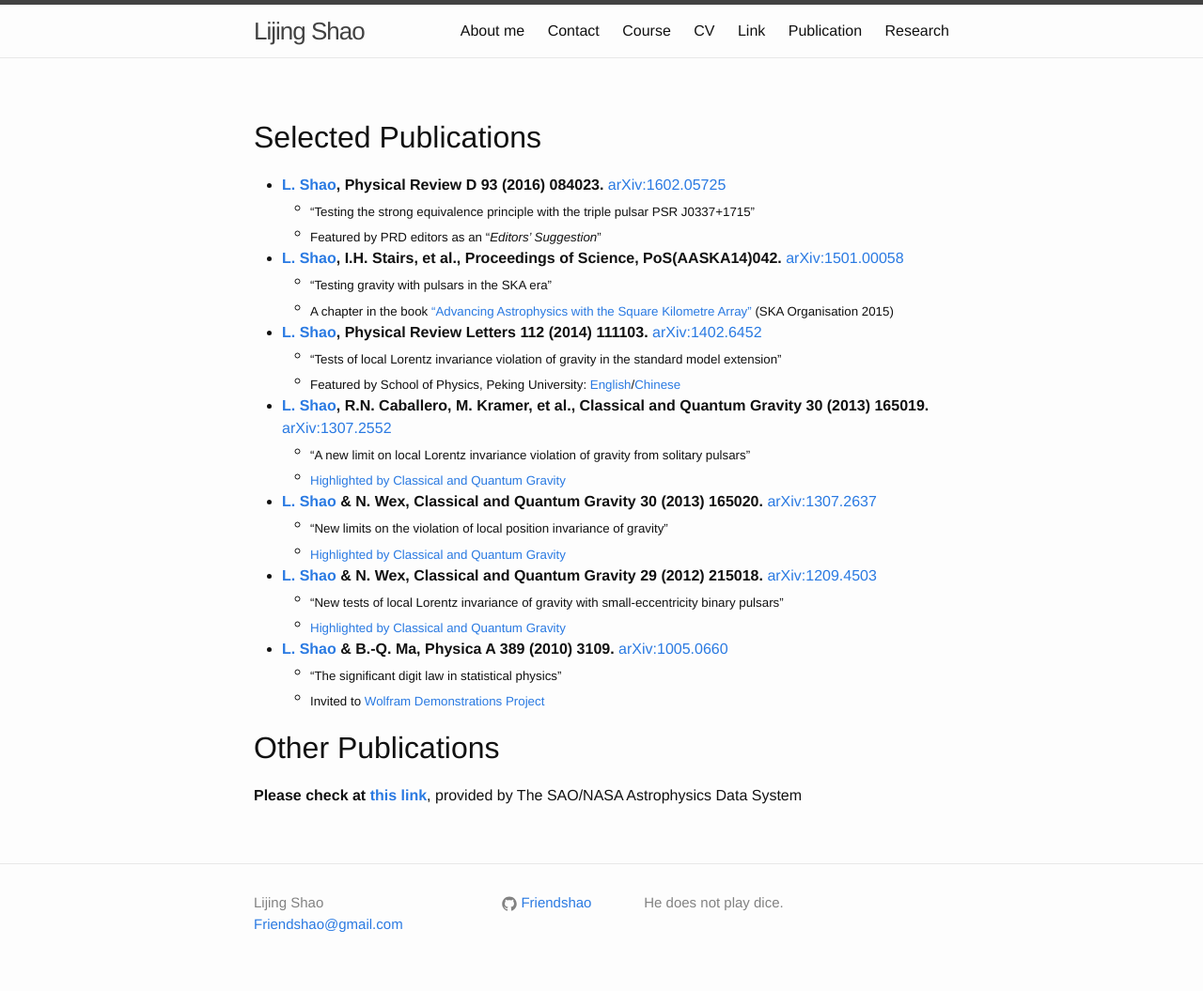
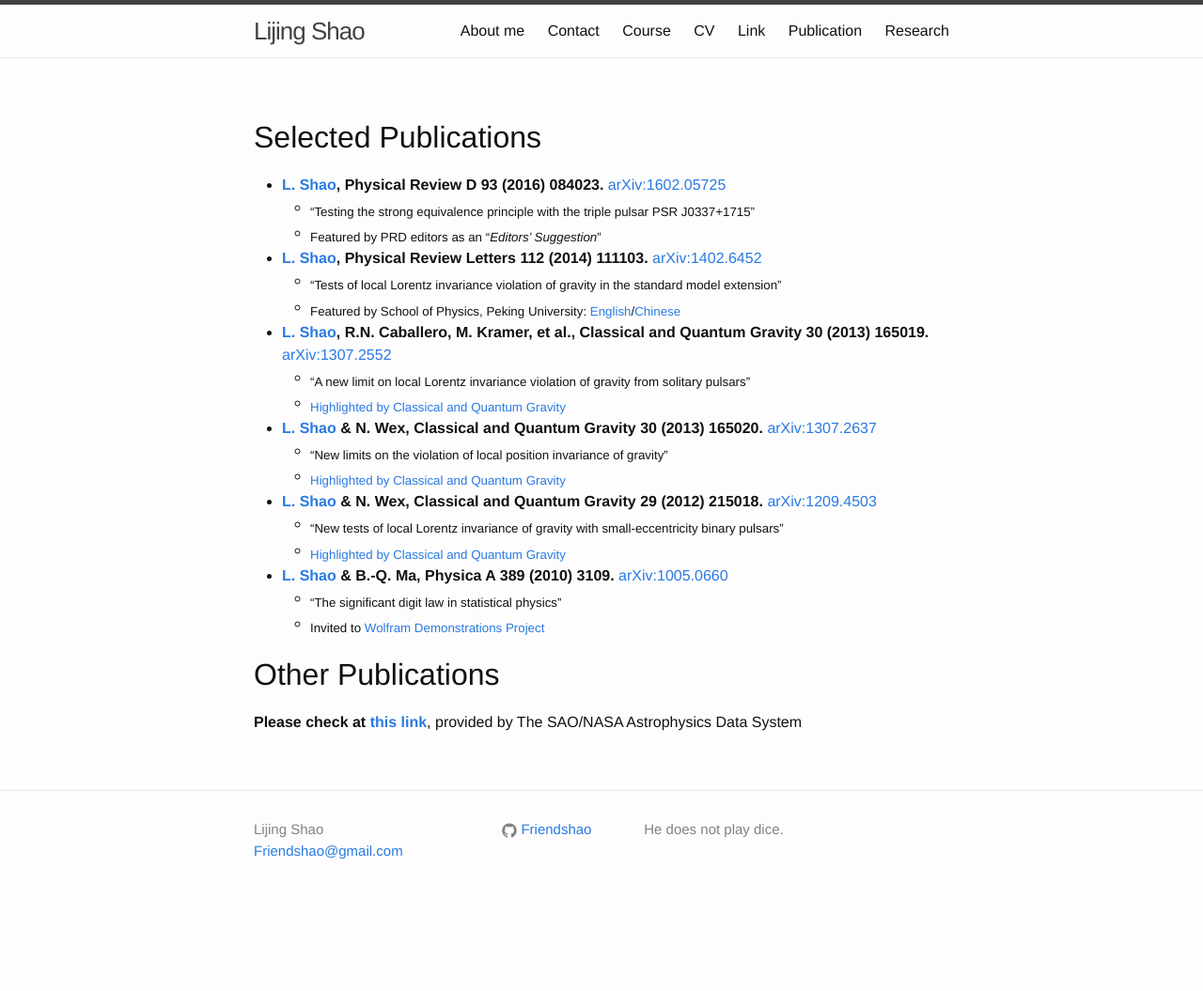
Before and after one commit to Friendshao/Friendshao.github.io, a Jekyll site: the page built from publication/publication.md, in a window 1280 px wide. Shown: the whole page at 94% size. Built offline with Jekyll 4.4.1, drawn with Linux system fonts in a browser that asks for light colours; after the commit the page ends 977 px from its top, so only the background shows below that.

Commit message:
update publication

```diff
--- a/publication/publication.md
+++ b/publication/publication.md
@@ -9,9 +9,6 @@ permalink: /publication/
 - **[L. Shao](http://friendshao.github.io/), Physical Review D 93 (2016) 084023.** [arXiv:1602.05725](http://arxiv.org/abs/1602.05725)
   - <sub>"Testing the strong equivalence principle with the triple pulsar PSR J0337+1715"
   - <sub>Featured by PRD editors as an "*Editors' Suggestion*"
-- **[L. Shao](http://friendshao.github.io/), I.H. Stairs, et al., Proceedings of Science, PoS(AASKA14)042.** [arXiv:1501.00058](http://arxiv.org/abs/1501.00058)
-  - <sub>"Testing gravity with pulsars in the SKA era"
-  - <sub>A chapter in the book ["Advancing Astrophysics with the Square Kilometre Array"](http://pos.sissa.it/cgi-bin/reader/conf.cgi?confid=215) (SKA Organisation 2015)
 - **[L. Shao](http://friendshao.github.io/), Physical Review Letters 112 (2014) 111103.** [arXiv:1402.6452](http://arxiv.org/abs/1402.6452)
   - <sub>"Tests of local Lorentz invariance violation of gravity in the standard model extension"
   - <sub>Featured by School of Physics, Peking University: [English](http://www.phy.pku.edu.cn/english/news/140304.xml)/[Chinese](http://www.phy.pku.edu.cn/research/projects/140304.xml)
```
Also changed, not shown: 1 other file.
